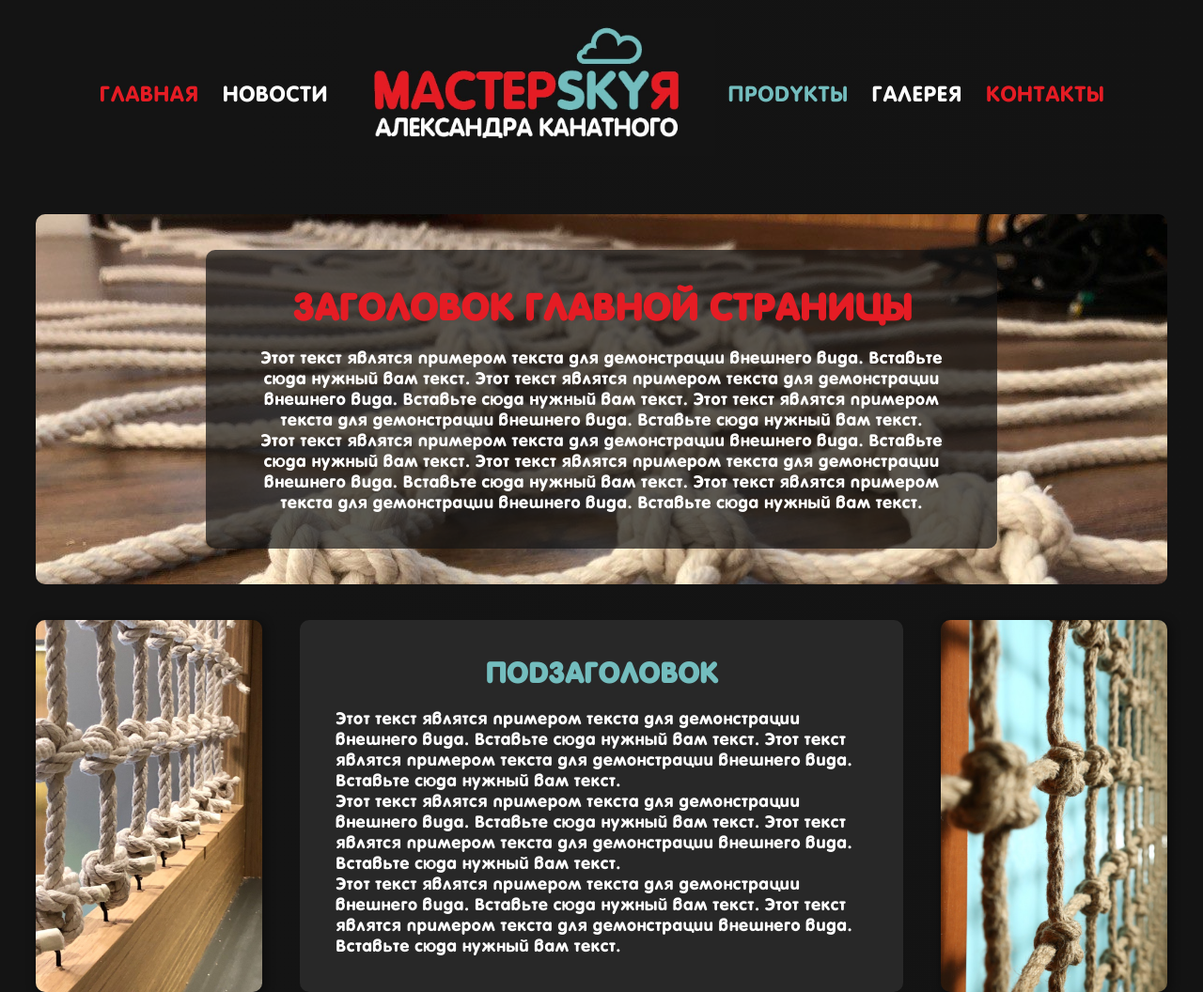
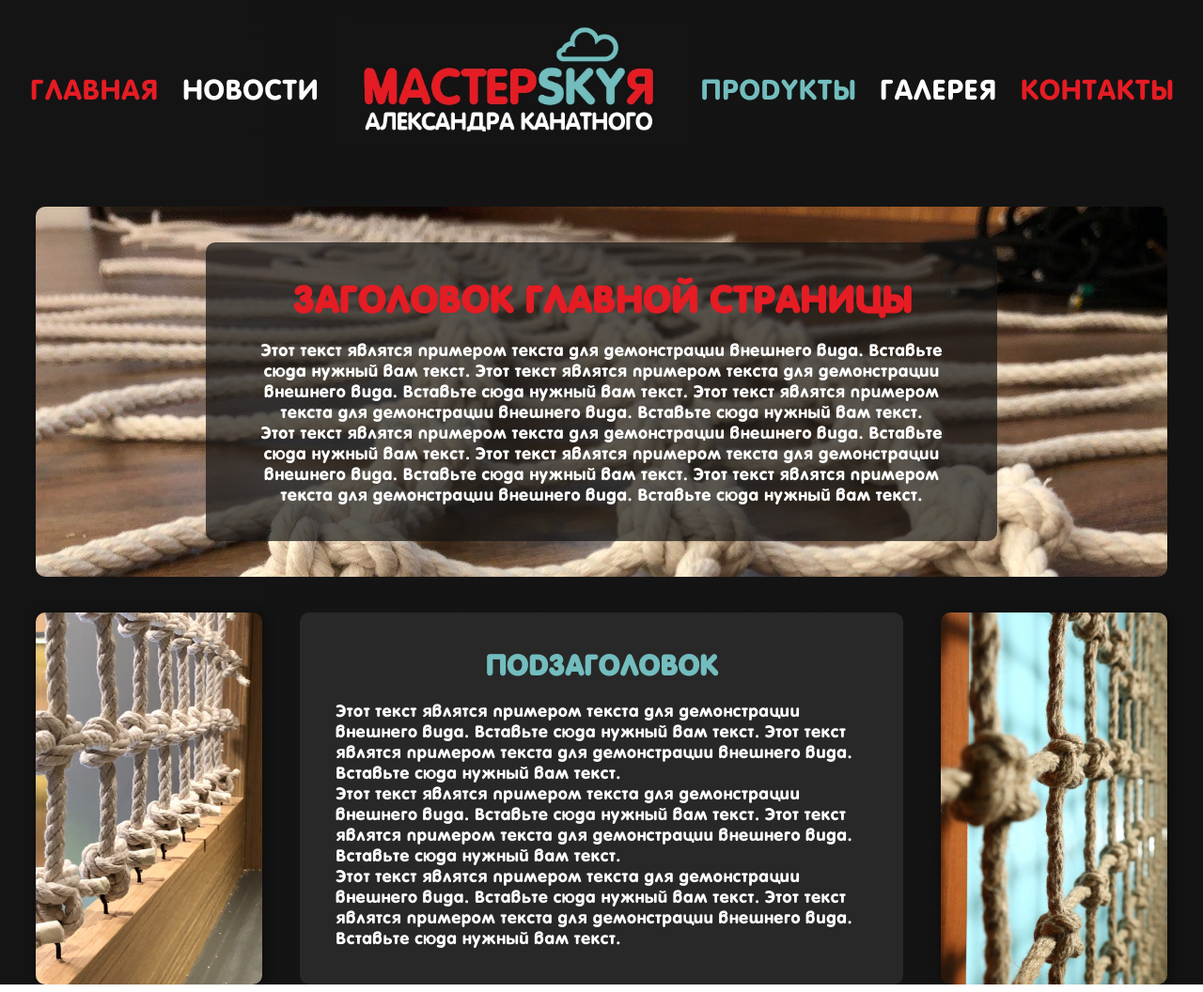
Before and after one commit to NeoScripter/knot_agency_website, a plain HTML site: page index.html in a window 1280 px wide. Shown: the whole page at 94% size. Drawn offline with Linux system fonts and the light colour scheme.

Commit message:
Increased navigation links' font size

```diff
--- a/style.css
+++ b/style.css
@@ -96,7 +96,7 @@ p {
 nav a {
     text-decoration: none;
     color: var(--primary-font-color);
-    font-size: var(--fs-1);
+    font-size: var(--fs-2);
 }
 
 nav a:hover, nav a:focus  {
@@ -124,7 +124,7 @@ nav .sky:hover, nav .sky:focus {
     display: none;
 }
 
-@media screen and (max-width: 900px) {
+@media screen and (max-width: 1100px) {
     .primary_nav {
         flex-direction: column;
     }
```
